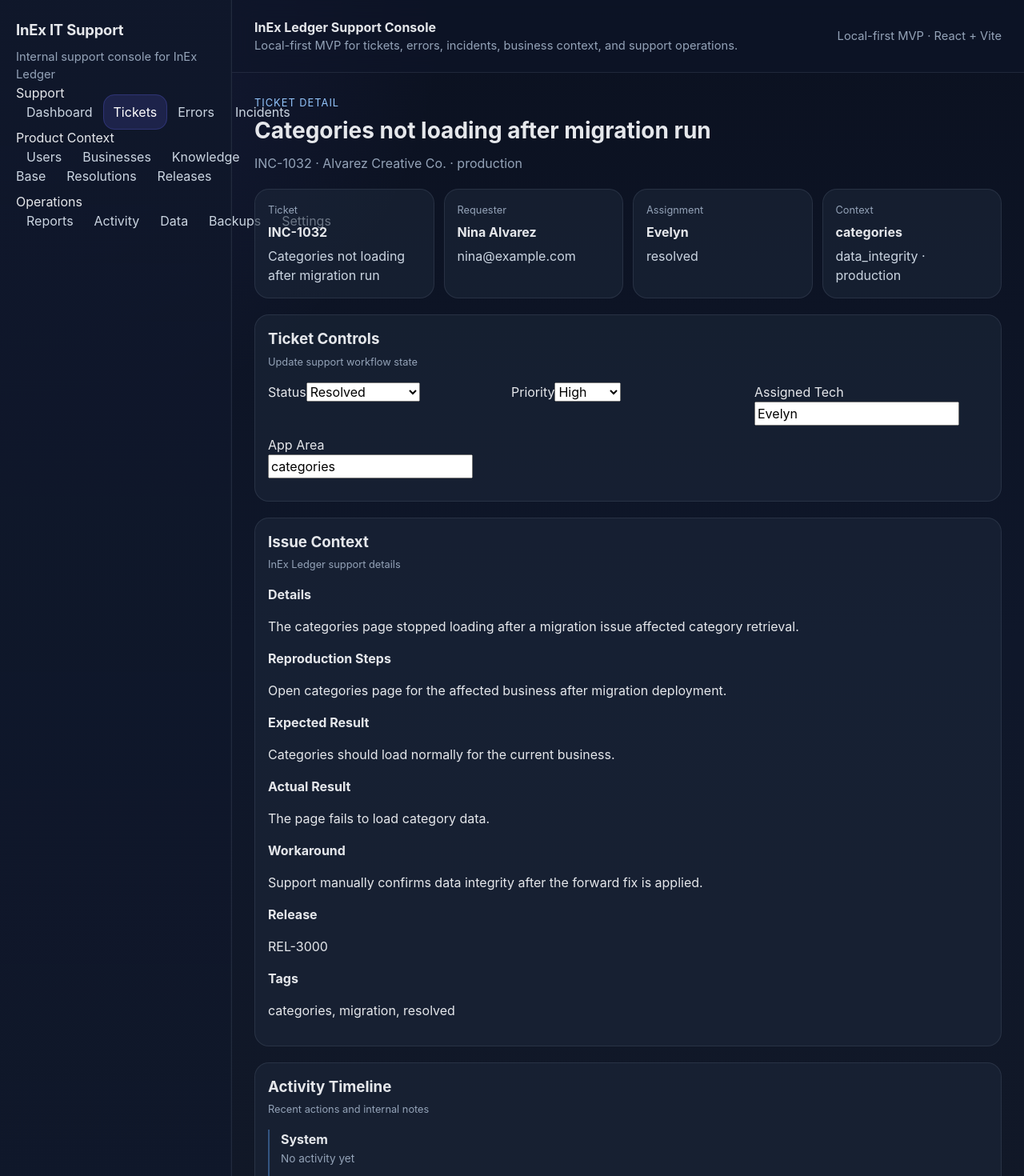
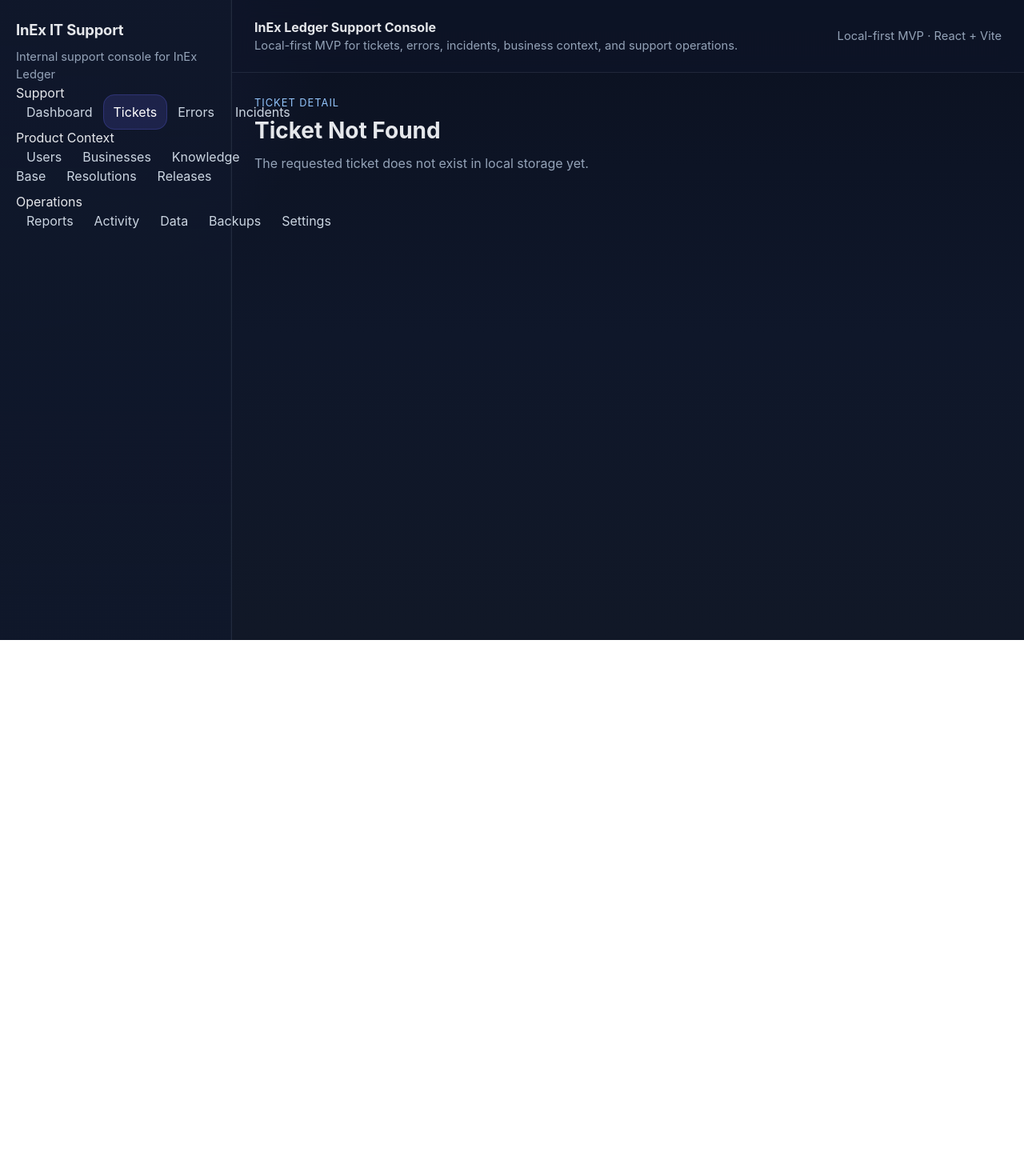
Before and after one commit to Emanuel628/InEx-IT-Support, a React (Vite) app: page /tickets/INC-1032 in a window 1280 px wide. Shown: the top 1470 px of the page at 80% size. After the commit the page ends 800 px from the top, so only its background shows below. Built offline with nearby package versions, Linux system fonts and the light colour scheme.

Commit message:
Trim ticket mock data to plan-aligned support records

```diff
--- a/src/features/tickets/data/mockTickets.ts
+++ b/src/features/tickets/data/mockTickets.ts
@@ -5,7 +5,7 @@ export const mockTickets: TicketRecord[] = [
     id: 'INC-1042',
     title: 'Email verification link not received after sign-up',
     requester: 'Jordan Lee',
-    requesterEmail: 'jordan.lee@example.com',
+    requesterEmail: 'user1@sample.test',
     businessName: 'Harbor Books LLC',
     department: 'Customer Support',
     asset: 'Auth flow',
@@ -24,40 +24,22 @@ export const mockTickets: TicketRecord[] = [
     reproductionSteps: 'Register a new account, wait for verification email, retry resend action.',
     expectedResult: 'Verification email should arrive within a few minutes.',
     actualResult: 'No verification email is delivered to the requester inbox.',
-    workaround: 'Support manually confirms email status and advises the user to check spam while resend diagnostics are reviewed.',
+    workaround: 'Support reviews resend delivery and confirms email status manually if needed.',
     relatedBusinessId: 'BIZ-2001',
     relatedUserId: 'USR-1001',
     relatedRelease: 'REL-3002',
-    tags: ['email', 'verification', 'resend'],
-    activity: [
-      {
-        id: 'INC-1042-act-1',
-        time: '2026-04-11 08:20',
-        author: 'System',
-        type: 'status',
-        text: 'Ticket created for auth in PRODUCTION by Jordan Lee.',
-      },
-      {
-        id: 'INC-1042-act-2',
-        time: '2026-04-11 08:28',
-        author: 'Evelyn',
-        type: 'assignment',
-        text: 'Assigned to Evelyn for resend and email verification triage.',
-      },
-      {
-        id: 'INC-1042-act-3',
-        time: '2026-04-11 09:05',
-        author: 'Evelyn',
-        type: 'note',
-        text: 'Initial check suggests the user record exists but the email event may not have been delivered.',
-      },
-    ],
+    relatedErrorIds: [],
+    relatedIncidentId: '',
+    relatedResolutionId: '',
+    relatedKnowledgeArticleIds: ['KB-6001'],
+    tags: ['email', 'verification'],
+    activity: [],
   },
   {
     id: 'INC-1041',
     title: 'Business context missing on receipts page',
     requester: 'Maya Thompson',
-    requesterEmail: 'maya@example.com',
+    requesterEmail: 'user2@sample.test',
     businessName: 'North Pier Design',
     department: 'Customer Support',
     asset: 'Receipts workflow',
@@ -72,74 +54,26 @@ export const mockTickets: TicketRecord[] = [
     createdAt: '2026-04-11 07:45',
     updatedAt: '2026-04-11 08:12',
     dueAt: '2026-04-11 12:00',
-    details: 'User can open receipts but upload flow fails because the page says business context is missing.',
-    reproductionSteps: 'Log in as an affected user, open receipts page, attempt upload.',
+    details: 'Receipts upload fails because the active business cannot be resolved.',
+    reproductionSteps: 'Open receipts page as the affected user and attempt upload.',
     expectedResult: 'Receipts page should resolve the active business automatically.',
     actualResult: 'The workflow stops with a missing business context message.',
-    workaround: 'Have the user refresh and re-enter the receipts page after account context is reloaded.',
+    workaround: 'Support asks the user to retry after account context reload while the resolver is reviewed.',
     relatedBusinessId: 'BIZ-2002',
     relatedUserId: 'USR-1002',
     relatedRelease: 'REL-3001',
+    relatedErrorIds: [],
+    relatedIncidentId: 'INCIDENT-2002',
+    relatedResolutionId: 'RES-4001',
+    relatedKnowledgeArticleIds: ['KB-6002'],
     tags: ['receipts', 'business-context'],
-    activity: [
-      {
-        id: 'INC-1041-act-1',
-        time: '2026-04-11 07:45',
-        author: 'System',
-        type: 'status',
-        text: 'Ticket created for receipts in PRODUCTION by Maya Thompson.',
-      },
-      {
-        id: 'INC-1041-act-2',
-        time: '2026-04-11 08:00',
-        author: 'Marcus',
-        type: 'assignment',
-        text: 'Assigned to Marcus for business context lookup review.',
-      },
-      {
-        id: 'INC-1041-act-3',
-        time: '2026-04-11 08:12',
-        author: 'Marcus',
-        type: 'status',
-        text: 'Status changed from in progress review to waiting on user while reproduction details are requested.',
-      },
-    ],
-  },
-  {
-    id: 'INC-1038',
-    title: 'Stripe checkout says user is already subscribed',
-    requester: 'Samir Patel',
-    requesterEmail: 'samir@example.com',
-    businessName: 'Patel Studio',
-    department: 'Billing Support',
-    asset: 'Billing checkout',
-    assignedTech: 'Evelyn',
-    status: 'new',
-    priority: 'critical',
-    category: 'billing',
-    source: 'email',
-    environment: 'production',
-    appArea: 'billing',
-    severity: 'critical',
-    createdAt: '2026-04-10 16:02',
-    updatedAt: '2026-04-10 16:02',
-    dueAt: '2026-04-11 14:00',
-    details: 'The user is trying to upgrade but Stripe blocks checkout by saying the account is already subscribed.',
-    reproductionSteps: 'Open upgrade flow for an existing subscriber and attempt checkout.',
-    expectedResult: 'Upgrade flow should reflect current subscription state cleanly.',
-    actualResult: 'Checkout is blocked with an already subscribed message.',
-    workaround: 'Support reviews existing subscription state before asking the user to retry.',
-    relatedBusinessId: 'BIZ-2003',
-    relatedUserId: 'USR-1003',
-    relatedRelease: 'REL-3003',
-    tags: ['billing', 'stripe', 'subscription'],
     activity: [],
   },
   {
     id: 'INC-1036',
     title: 'PDF worker unavailable during export generation',
     requester: 'Internal QA',
-    requesterEmail: 'qa@inexledger.test',
+    requesterEmail: 'qa@sample.test',
     businessName: 'Internal Test Workspace',
     department: 'Internal',
     asset: 'Secure export flow',
@@ -156,43 +90,17 @@ export const mockTickets: TicketRecord[] = [
     dueAt: '2026-04-11 10:00',
     details: 'Export generation fails because the PDF worker service cannot be reached in the current environment.',
     reproductionSteps: 'Request secure export from staging and inspect worker response.',
-    expectedResult: 'Export request should complete and return redacted/full artifacts as configured.',
+    expectedResult: 'Export request should complete and return artifacts as configured.',
     actualResult: 'Export flow fails before generation because the worker is unavailable.',
     workaround: 'Pause export testing until worker environment variables are confirmed.',
     relatedBusinessId: 'BIZ-TEST-1',
     relatedUserId: 'USR-QA-1',
     relatedRelease: 'REL-3004',
-    tags: ['exports', 'pdf-worker', 'staging'],
-    activity: [],
-  },
-  {
-    id: 'INC-1032',
-    title: 'Categories not loading after migration run',
-    requester: 'Nina Alvarez',
-    requesterEmail: 'nina@example.com',
-    businessName: 'Alvarez Creative Co.',
-    department: 'Customer Support',
-    asset: 'Categories page',
-    assignedTech: 'Evelyn',
-    status: 'resolved',
-    priority: 'high',
-    category: 'data_integrity',
-    source: 'manual',
-    environment: 'production',
-    appArea: 'categories',
-    severity: 'major',
-    createdAt: '2026-04-09 14:21',
-    updatedAt: '2026-04-10 09:14',
-    dueAt: '2026-04-10 17:00',
-    details: 'The categories page stopped loading after a migration issue affected category retrieval.',
-    reproductionSteps: 'Open categories page for the affected business after migration deployment.',
-    expectedResult: 'Categories should load normally for the current business.',
-    actualResult: 'The page fails to load category data.',
-    workaround: 'Support manually confirms data integrity after the forward fix is applied.',
-    relatedBusinessId: 'BIZ-2004',
-    relatedUserId: 'USR-1004',
-    relatedRelease: 'REL-3000',
-    tags: ['categories', 'migration', 'resolved'],
+    relatedErrorIds: ['ERR-5001', 'ERR-5002'],
+    relatedIncidentId: 'INCIDENT-2001',
+    relatedResolutionId: 'RES-4003',
+    relatedKnowledgeArticleIds: [],
+    tags: ['exports', 'pdf-worker'],
     activity: [],
   },
 ];
```
